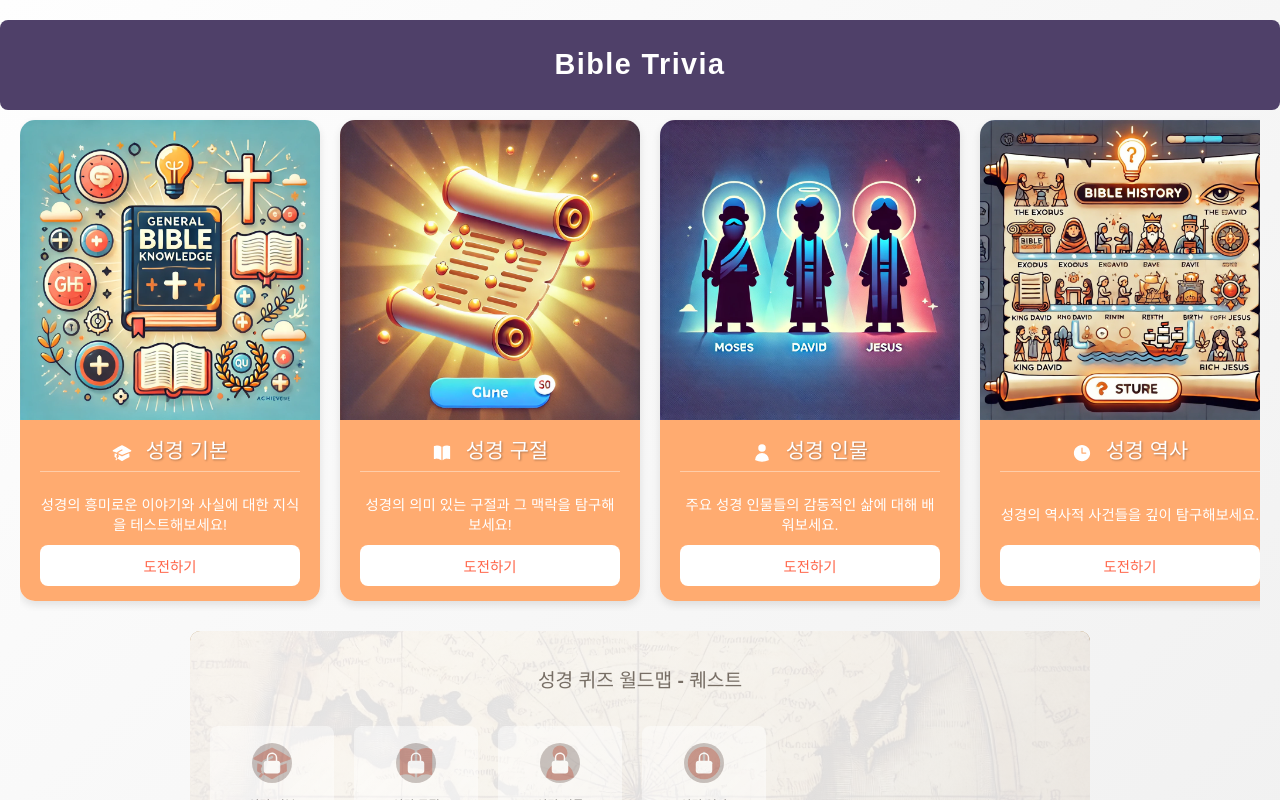
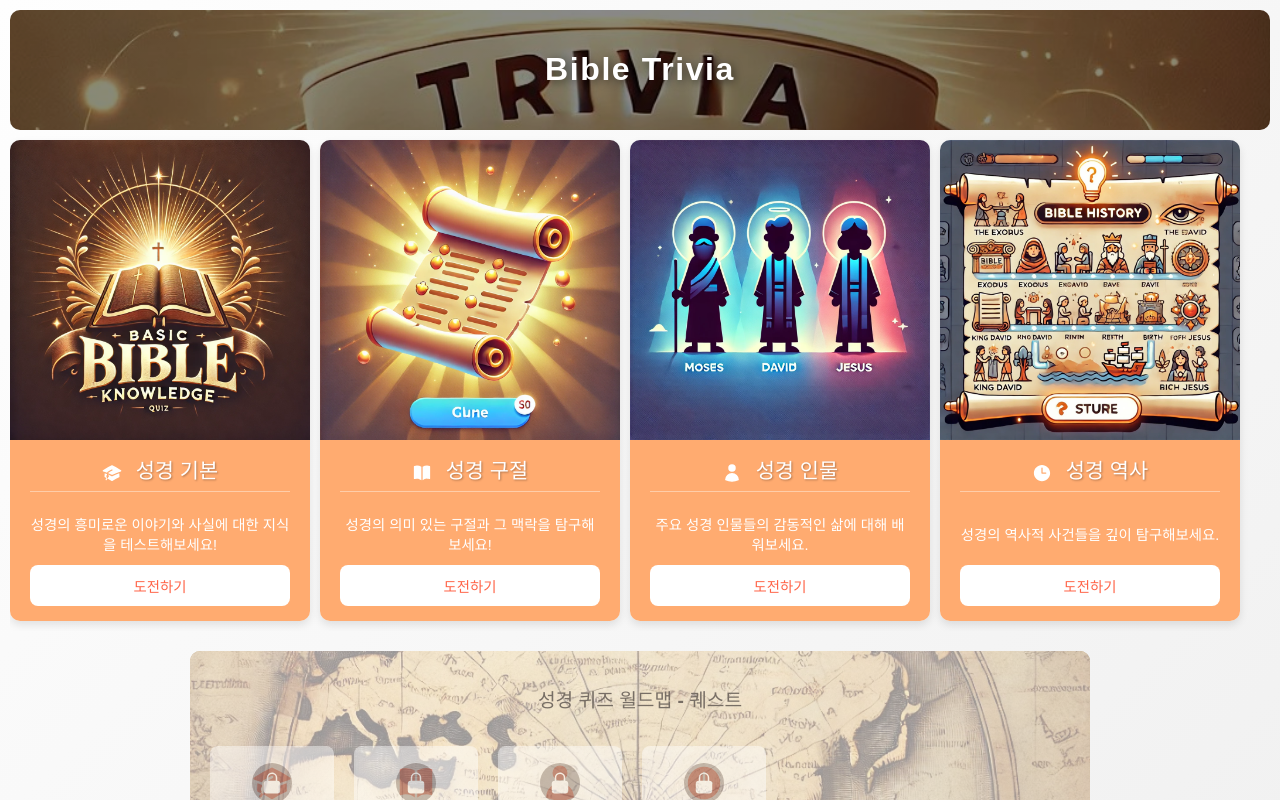
Before and after one commit to BokEumEom/bible-trivia, a React (Vite) app: page / in a window 1280 px wide. Shown: the top 800 px of the page. Built offline with nearby package versions, Linux system fonts and the light colour scheme.

Commit message:
ui update

```diff
--- a/src/components/Header.jsx
+++ b/src/components/Header.jsx
@@ -1,11 +1,12 @@
 // src/components/Header.jsx
-import styles from "../styles/header.module.css"; // 별도 CSS 파일로 분리(예: header.module.css)
+import styles from "../styles/header.module.css";
 
 const Header = () => {
   return (
     <header className={styles.navBar}>
-      {/* 필요에 따라 로고나 아이콘 추가 */}
-      <h1 className={styles.navTitle}>Bible Trivia</h1>
+      <div className={styles.banner}>
+        <h1 className={styles.navTitle}>Bible Trivia</h1>
+      </div>
     </header>
   );
 };
--- a/src/styles/header.module.css
+++ b/src/styles/header.module.css
@@ -3,36 +3,48 @@
 /* 네비게이션 바 컨테이너 */
 .navBar {
   width: 100%;
-  height: 60px; /* 고정 높이 지정 */
-  background: #4F4069;
-  padding: 15px 20px;
-  border-radius: 8px;
+  height: 120px; /* 헤더 높이 조정 */
+  background: linear-gradient(rgba(0, 0, 0, 0.4), rgba(0, 0, 0, 0.4)),
+              url("/images/header-banner.jpg") no-repeat center center / cover; /* 배경 이미지 적용 */
   text-align: center;
   color: white;
-  position: sticky; /* 스크롤 시 상단 고정 효과 */
+  position: sticky; /* 스크롤 시 상단 고정 */
   top: 0;
   z-index: 100;
   backdrop-filter: blur(6px); /* Glassmorphism 효과 */
+  display: flex;
+  align-items: center;
+  justify-content: center;
+  border-radius: 10px; /* 모서리 둥글게 */
   transition: background 0.3s ease, box-shadow 0.3s ease;
+}
+
+/* 배너 컨테이너 */
+.banner {
   display: flex;
-  align-items: center;   /* 수직 중앙 정렬 */
-  justify-content: center; /* 수평 중앙 정렬 */
+  flex-direction: column;
+  align-items: center;
+  justify-content: center;
+  width: 100%;
+  height: 100%;
+  background: rgba(0, 0, 0, 0.1); /* 반투명 오버레이 */
+  border-radius: 10px; /* 모서리 둥글게 */
 }
 
 /* 타이틀 스타일 */
 .navTitle {
-  font-size: 1.8rem;
+  font-size: 2rem;
   font-weight: bold;
-  color: #fff; /* 텍스트 색 */
+  color: #fff;
   margin: 0;
   letter-spacing: 0.05em;
+  text-shadow: 2px 2px 8px rgba(0, 0, 0, 0.5);
 }
 
 /* 모바일 대응: 작은 화면에서는 높이, 패딩 및 폰트 크기 조정 */
-@media (max-width: 480px) {
+@media (max-width: 768px) {
   .navBar {
-    height: 50px;
-    padding: 10px 15px;
+    height: 90px;
   }
 
   .navTitle {
--- a/src/styles/home.module.css
+++ b/src/styles/home.module.css
@@ -5,7 +5,7 @@
   align-items: center;
   width: 100vw;
   min-height: 100vh;
-  padding: 20px;
+  padding: 10px;
   background: linear-gradient(135deg, var(--bg-primary), var(--bg-secondary));
   font-family: var(--main-font);
   color: var(--text-color);
@@ -25,7 +25,7 @@
 
 .carousel {
   display: flex;
-  gap: 20px;
+  gap: 10px;
   overflow-x: auto;
   scroll-snap-type: x mandatory;
   padding: 10px 0;
@@ -50,7 +50,7 @@
 .card {
   flex: 0 0 300px;
   background: #fff;
-  border-radius: 15px;
+  border-radius: 10px;
   overflow: hidden;
   scroll-snap-align: start;
   text-decoration: none;
--- a/src/styles/questMap.module.css
+++ b/src/styles/questMap.module.css
@@ -32,7 +32,7 @@
   width: 100%;
   height: 100%;
   background: linear-gradient(135deg, var(--bg-primary), var(--bg-secondary));
-  opacity: 0.9;
+  opacity: 0.6;
   z-index: 1;
 }
 
--- a/src/styles/questionCard.module.css
+++ b/src/styles/questionCard.module.css
@@ -1,11 +1,11 @@
 .questionCard {
   background: #faf8ef; /* 2048 배경 색 */
-  padding: 20px;
-  border-radius: 12px;
+  padding: 10px;
+  border-radius: 10px;
   box-shadow: 0 4px 10px rgba(0, 0, 0, 0.1);
   text-align: center;
   max-width: 500px;
-  margin: 20px auto;
+  margin: 10px auto;
 }
 
 .questionText {
--- a/src/styles/quiz.module.css
+++ b/src/styles/quiz.module.css
@@ -5,7 +5,7 @@
   align-items: center;
   width: 100vw;
   min-height: 100vh;
-  padding: 20px;
+  padding: 10px;
   /* 배경 이미지를 사용하거나 그라데이션 오버레이와 함께 사용합니다.
      아래 예시는 그라데이션 오버레이와 배경 이미지를 동시에 적용하는 방법입니다. */
   background: linear-gradient(135deg, rgba(250,248,239,0.9), rgba(237,194,46,0.9)),
@@ -39,7 +39,7 @@
 /* 반응형 스타일 추가 */
 @media (max-width: 1024px) {
   .quizContainer {
-    padding: 15px;
+    padding: 10px;
   }
 
   .questionWrapper {
```
Also changed, not shown: public/images/bible_knowledge.webp, public/images/header-banner.jpg (added).
